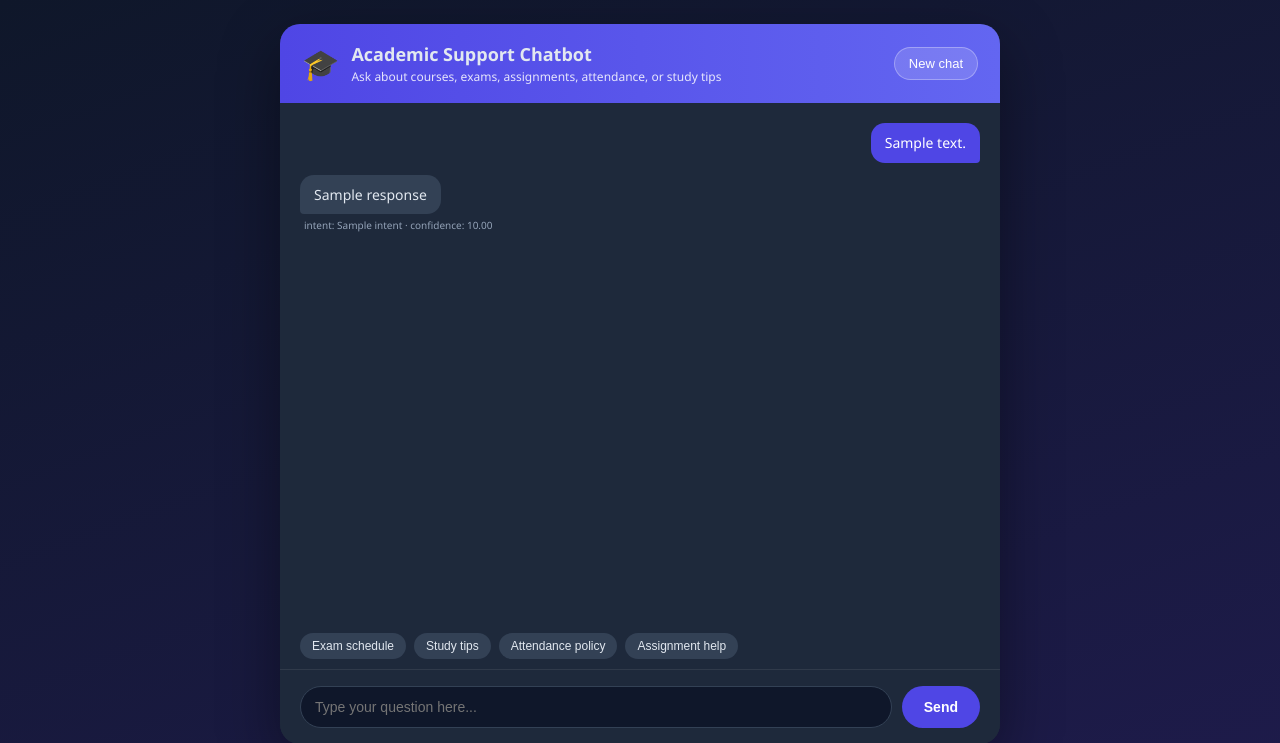
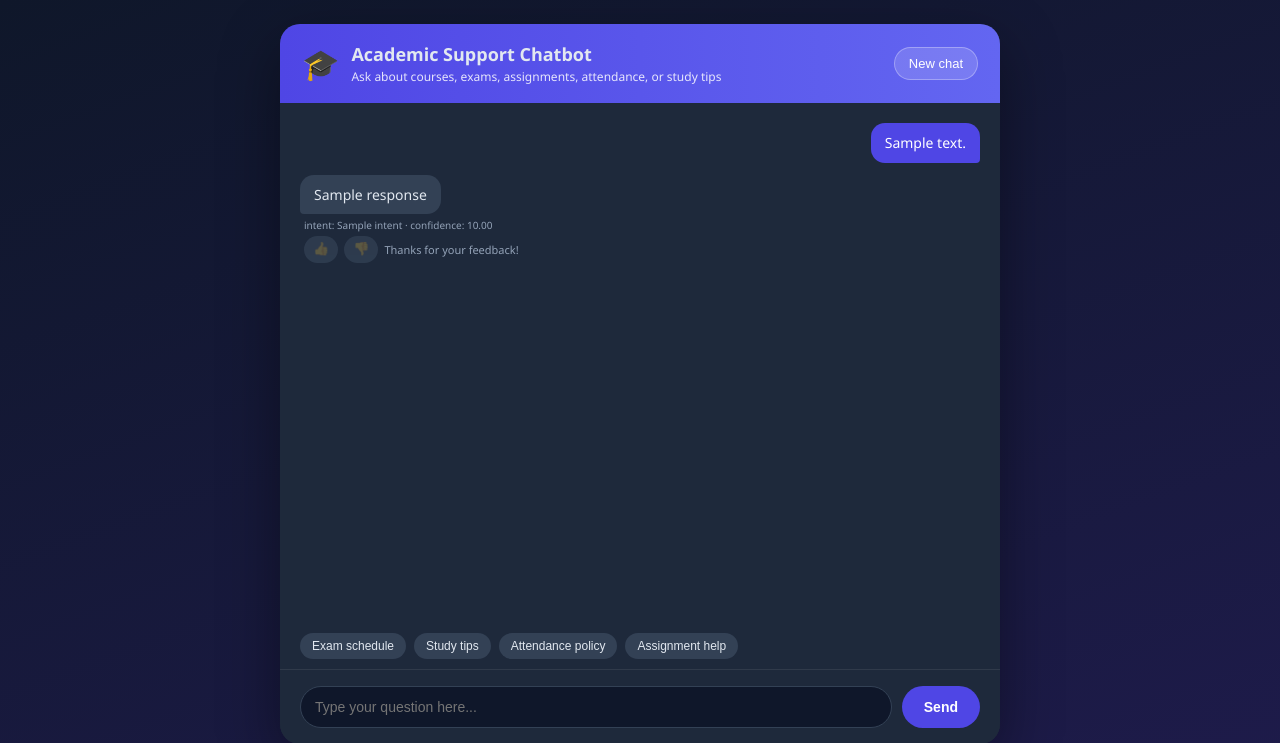
Before and after one commit to 22RP2002/ai-academic-support-chatbot, a Flask app: template templates/index.html in a window 1280 px wide. Shown: the top 743 px of the page. Run offline with Flask 3, Linux system fonts and the light colour scheme; the template is opened without the code that fills it: most values are stand-ins (such as "Sample title", 1, 10 or a date in 2020); parts of the project's set-up code (start-up, migrations or seed data) failed here and were passed over.

Commit message:
Add chatbot response feedback

```diff
--- a/app.py
+++ b/app.py
@@ -10,7 +10,7 @@ from flask import Flask, jsonify, render_template, request, session
 
 from chatbot.engine import ChatEngine
 from chatbot.preprocessing import extract_name
-from chatbot.storage import get_history, init_db, log_message
+from chatbot.storage import get_chat_log, get_history, init_db, log_feedback, log_message
 
 app = Flask(__name__)
 app.secret_key = os.environ.get("SECRET_KEY", "dev-secret-key-change-me")
@@ -53,7 +53,7 @@ def chat():
     else:
         result = engine.get_response(message, name=session.get("student_name"))
 
-    log_message(
+    message_id = log_message(
         session_id=session["session_id"],
         student_name=session.get("student_name"),
         message=message,
@@ -64,6 +64,7 @@ def chat():
 
     return jsonify(
         {
+            "message_id": message_id,
             "response": result["response"],
             "intent": result["intent"],
             "confidence": result["confidence"],
@@ -77,6 +78,39 @@ def history():
     return jsonify(get_history(session["session_id"]))
 
 
+@app.route("/api/feedback", methods=["POST"])
+def feedback():
+    data = request.get_json(silent=True) or {}
+    rating = data.get("rating")
+    message_id = data.get("message_id")
+
+    if rating not in ("up", "down"):
+        return jsonify({"error": "rating must be 'up' or 'down'"}), 400
+
+    try:
+        message_id = int(message_id)
+    except (TypeError, ValueError):
+        return jsonify({"error": "message_id is required"}), 400
+
+    chat_log = get_chat_log(message_id, session["session_id"])
+    if chat_log is None:
+        return jsonify({"error": "message not found for this session"}), 404
+
+    try:
+        inserted = log_feedback(
+            chat_log_id=chat_log["id"],
+            session_id=session["session_id"],
+            message=chat_log["message"],
+            response=chat_log["response"],
+            intent=chat_log["intent"],
+            rating=rating,
+        )
+    except Exception:
+        return jsonify({"error": "failed to save feedback"}), 500
+
+    return jsonify({"status": "ok", "duplicate": not inserted})
+
+
 @app.route("/api/reset", methods=["POST"])
 def reset():
     session["session_id"] = str(uuid.uuid4())
--- a/static/css/style.css
+++ b/static/css/style.css
@@ -196,3 +196,49 @@ body {
   font-style: italic;
   color: var(--text-dim);
 }
+
+.feedback {
+  display: flex;
+  align-items: center;
+  gap: 6px;
+  margin-top: 4px;
+  padding: 0 4px;
+}
+
+.feedback-btn {
+  background: var(--panel-light);
+  border: 1px solid transparent;
+  border-radius: 999px;
+  padding: 2px 8px;
+  font-size: 13px;
+  line-height: 1.6;
+  cursor: pointer;
+  opacity: 0.75;
+  transition: opacity 0.15s, background 0.15s, border-color 0.15s;
+}
+
+.feedback-btn:hover:not(:disabled) {
+  opacity: 1;
+  background: var(--panel-light);
+  border-color: var(--accent-light);
+}
+
+.feedback-btn.selected {
+  opacity: 1;
+  border-color: var(--accent-light);
+  background: var(--accent);
+}
+
+.feedback-btn:disabled {
+  cursor: default;
+}
+
+.feedback-thanks {
+  font-size: 11px;
+  color: var(--text-dim);
+}
+
+.feedback-error {
+  font-size: 11px;
+  color: #f87171;
+}
--- a/static/js/script.js
+++ b/static/js/script.js
@@ -8,7 +8,32 @@ function scrollToBottom() {
   chatWindow.scrollTop = chatWindow.scrollHeight;
 }
 
-function appendMessage(text, sender, meta) {
+function createFeedbackElement(messageId, existingRating) {
+  const container = document.createElement("div");
+  container.className = "feedback";
+  container.dataset.messageId = messageId;
+
+  ["up", "down"].forEach((rating) => {
+    const btn = document.createElement("button");
+    btn.type = "button";
+    btn.className = `feedback-btn feedback-${rating}` + (existingRating === rating ? " selected" : "");
+    btn.dataset.rating = rating;
+    btn.setAttribute("aria-label", rating === "up" ? "Helpful" : "Not helpful");
+    btn.textContent = rating === "up" ? "👍" : "👎";
+    btn.disabled = Boolean(existingRating);
+    container.appendChild(btn);
+  });
+
+  const thanks = document.createElement("span");
+  thanks.className = "feedback-thanks";
+  thanks.textContent = "Thanks for your feedback!";
+  thanks.hidden = !existingRating;
+  container.appendChild(thanks);
+
+  return container;
+}
+
+function appendMessage(text, sender, meta, messageId) {
   const wrapper = document.createElement("div");
   wrapper.className = `message ${sender}`;
 
@@ -24,10 +49,57 @@ function appendMessage(text, sender, meta) {
     wrapper.appendChild(metaEl);
   }
 
+  if (sender === "bot" && messageId != null) {
+    wrapper.appendChild(createFeedbackElement(messageId, null));
+  }
+
   chatWindow.appendChild(wrapper);
   scrollToBottom();
   return wrapper;
 }
+
+async function submitFeedback(container, rating) {
+  const messageId = Number(container.dataset.messageId);
+  const buttons = container.querySelectorAll(".feedback-btn");
+  const thanks = container.querySelector(".feedback-thanks");
+
+  buttons.forEach((btn) => (btn.disabled = true));
+
+  try {
+    const res = await fetch("/api/feedback", {
+      method: "POST",
+      headers: { "Content-Type": "application/json" },
+      body: JSON.stringify({ message_id: messageId, rating }),
+    });
+    const data = await res.json();
+
+    if (!res.ok || data.error) {
+      throw new Error(data.error || "request failed");
+    }
+
+    buttons.forEach((btn) => {
+      btn.classList.toggle("selected", btn.dataset.rating === rating);
+    });
+    thanks.hidden = false;
+  } catch (err) {
+    buttons.forEach((btn) => (btn.disabled = false));
+    let errorEl = container.querySelector(".feedback-error");
+    if (!errorEl) {
+      errorEl = document.createElement("span");
+      errorEl.className = "feedback-error";
+      container.appendChild(errorEl);
+    }
+    errorEl.textContent = "Couldn't save feedback — try again.";
+  }
+}
+
+chatWindow.addEventListener("click", (e) => {
+  const btn = e.target.closest(".feedback-btn");
+  if (!btn || btn.disabled) return;
+  const container = btn.closest(".feedback");
+  if (!container) return;
+  submitFeedback(container, btn.dataset.rating);
+});
 
 function appendTyping() {
   const wrapper = document.createElement("div");
@@ -59,7 +131,8 @@ async function sendMessage(text) {
     appendMessage(
       data.response,
       "bot",
-      `intent: ${data.intent} · confidence: ${data.confidence.toFixed(2)}`
+      `intent: ${data.intent} · confidence: ${data.confidence.toFixed(2)}`,
+      data.message_id
     );
   } catch (err) {
     typingEl.remove();
--- a/templates/index.html
+++ b/templates/index.html
@@ -36,6 +36,11 @@
       <div class="message bot">
         <div class="bubble">{{ turn.response }}</div>
         <div class="meta">intent: {{ turn.intent }} · confidence: {{ "%.2f"|format(turn.confidence) }}</div>
+        <div class="feedback" data-message-id="{{ turn.id }}">
+          <button type="button" class="feedback-btn feedback-up{{ ' selected' if turn.feedback_rating == 'up' else '' }}" data-rating="up" aria-label="Helpful" {{ 'disabled' if turn.feedback_rating }}>👍</button>
+          <button type="button" class="feedback-btn feedback-down{{ ' selected' if turn.feedback_rating == 'down' else '' }}" data-rating="down" aria-label="Not helpful" {{ 'disabled' if turn.feedback_rating }}>👎</button>
+          <span class="feedback-thanks" {{ '' if turn.feedback_rating else 'hidden' }}>Thanks for your feedback!</span>
+        </div>
       </div>
       {% endfor %}
     </main>
```
Also changed, not shown: chatbot/storage.py (+65 -5 lines), README.md.
